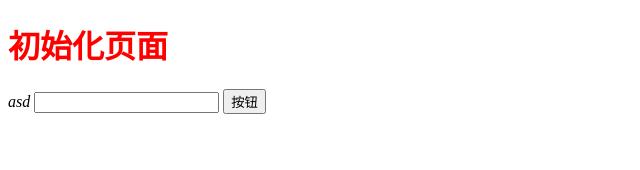
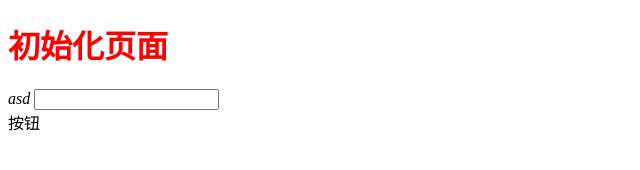
Before and after one commit to Forever-py/git-Fpy, a plain HTML site: page index.html in a window 1280 px wide. Shown: the whole page, without its empty margins (0-640 px from the left). Drawn offline with Linux system fonts and the light colour scheme.

Commit message:
修改按钮样式

```diff
--- a/index.html
+++ b/index.html
@@ -11,7 +11,7 @@
     <p></p>
     <em>asd</em>
     <input type="text">
-    <button id="btn">按钮</button>
+    <div id="btn">按钮</div>
     <script src="./index.js"></script>
 </body>
 </html>
```
